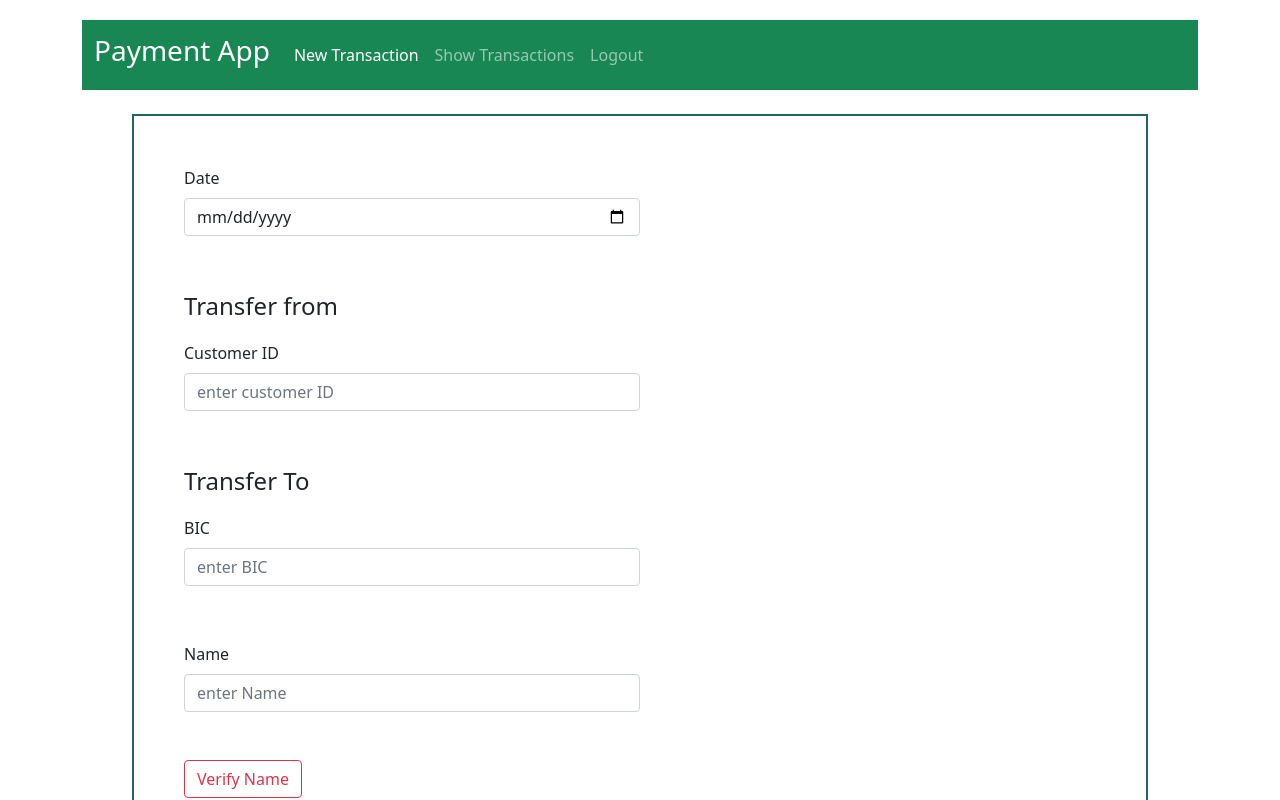
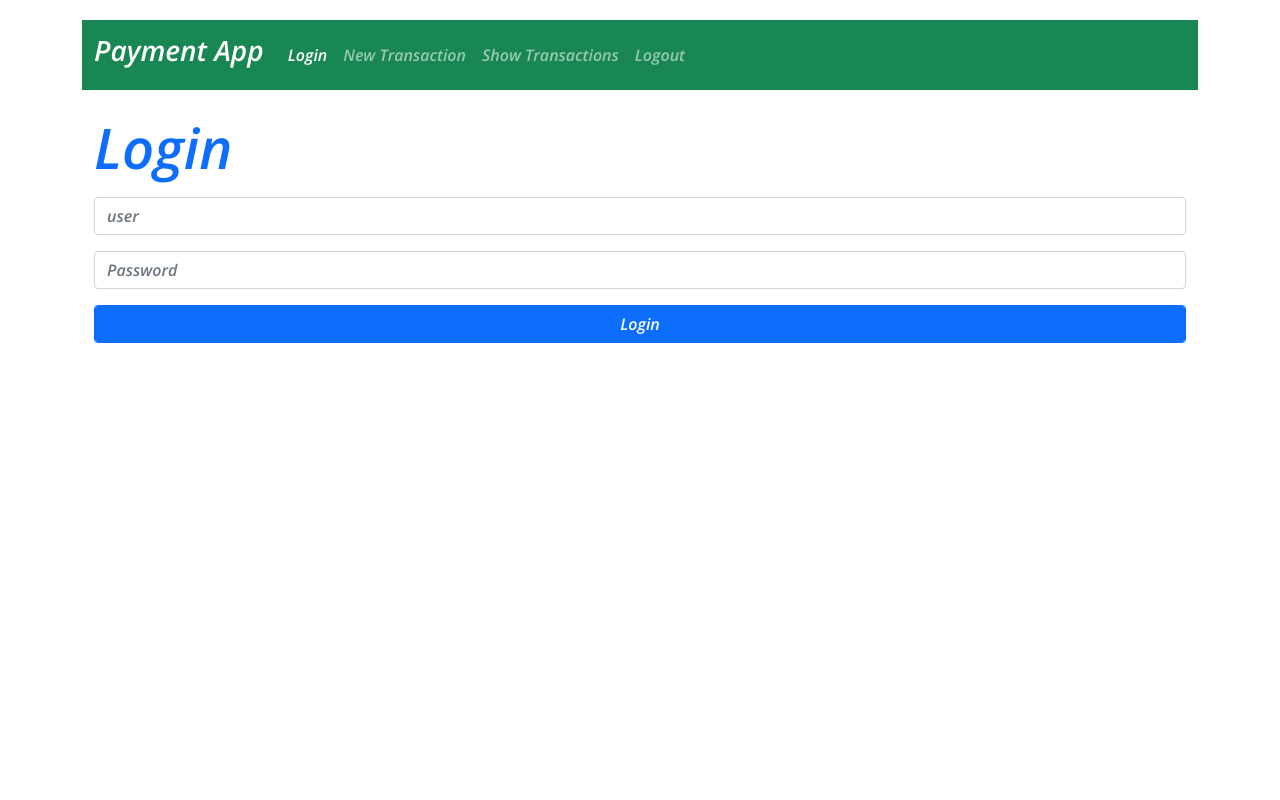
Before and after one commit to SHV2110/Payment_Project_React, a React (Create React App) app in the folder paymentapp/: page / in a window 1280 px wide. Shown: the top 800 px of the page. Built offline with nearby package versions, Linux system fonts and the light colour scheme; no server answers.

Commit message:
Final Commit

```diff
--- a/paymentapp/public/index.html
+++ b/paymentapp/public/index.html
@@ -1,6 +1,9 @@
 <!DOCTYPE html>
 <html lang="en">
   <head>
+    <link rel="preconnect" href="https://fonts.googleapis.com">
+<link rel="preconnect" href="https://fonts.gstatic.com" crossorigin>
+<link href="https://fonts.googleapis.com/css2?family=Open+Sans:ital,wght@1,600;1,700&display=swap" rel="stylesheet">
     <meta charset="utf-8" />
     <link rel="icon" href="%PUBLIC_URL%/favicon.ico" />
     <meta name="viewport" content="width=device-width, initial-scale=1" />
@@ -26,7 +29,8 @@
     -->
     <title>React App</title>
   </head>
-  <body>
+
+  <body style="font-family: 'Open Sans', sans-serif;">
     <noscript>You need to enable JavaScript to run this app.</noscript>
     <div id="root"></div>
     <!--
--- a/paymentapp/src/App.js
+++ b/paymentapp/src/App.js
@@ -7,6 +7,8 @@ import Navbar from './Components/Navbar.js'
 import TransactionHistory from './Components/TransactionHistory.js'
 import {Routes,Route,Link} from 'react-router-dom'
 import Logout from './Components/Logout'
+import './index.css'
+import Login from './Components/Login.js'
 
 function App() {
 
@@ -14,7 +16,8 @@ function App() {
   <Navbar  />
   <br/>
 <Routes>
-    <Route path="/" element={<Form />} />
+    <Route path="/" element={<Login />} />
+    <Route path="/transactionform" element={<Form />} />
     <Route path="showtransactions" element={<TransactionHistory></TransactionHistory>}/>
     <Route path="logout" element={<Logout />} />
 
--- a/paymentapp/src/Components/Form.js
+++ b/paymentapp/src/Components/Form.js
@@ -202,12 +202,12 @@ const Form = (props) =>{
         if (submit==="false")
 
         return <div className="row" style={{marginLeft:50, marginRight:50}} >
-                   <div style={{borderWidth:2,borderColor:"#206466",borderStyle:"solid",padding:50}}>
+                   <div style={{borderWidth:2,borderColor:"#02E6E6",borderStyle:"solid",padding:50}}>
 
                     <div className="col-6" >
                     <form className="row g-3">
                                  <div className="mb-3">
-                                             <label for="customerID" className="form-label">Date</label>
+                                             <label for="Date" className="form-label">Date</label>
                                              <input type="date" required className="form-control" onChange={e=>setTransaction({...transaction,trans_date:e.target.value})} />
                                              <label style={{color:'red'}}>{dateError}</label>
                                  </div>
--- a/paymentapp/src/Components/Login.js
+++ b/paymentapp/src/Components/Login.js
@@ -1,125 +1,78 @@
 import React from 'react';
+import {useNavigate} from 'react-router-dom';
+import { useState, useEffect } from 'react';
+import axios from "axios";
+// use login component
+const Login = () => {
+    const navigate = useNavigate();
+    const [appUser, setAppUser] = useState({
+        user: '',
+        password: ''
+    });
+    useEffect(
+        () => {
+            setAppUser({
+                user: '',
+                password: ''
+            }
+            );
+        }, []);
+    const handleAppUser = (event) => {
+        // console.log(event.target.value);
+        setAppUser({
+            ...appUser,
+            [event.target.name]: event.target.value
+        });
+    };
+    const submitAppUser = (event) => {
+        console.log(appUser.user);
+        console.log(event.target.user);
+        if (appUser.user === "Admin" && appUser.password === "Root") {
 
-import { useHistory } from 'react-router-dom';
+                localStorage.setItem(appUser); // important
+                navigate('/transactionform')
 
-import { useState, useEffect } from 'react';
-
-import axios from "axios";
-
-// use login component
-
-const Login = () => {
-
-    const history = useHistory();
-
-
-
-    const submitAppUser = (event) => {
-
-       console.log("ge")
-
-        axios.post(`http://localhost:8080/login`, event.data)
-
-            .then((response) => {
-
-                console.log("print")
-
-                console.log(response.data);
-
-                localStorage.setItem(event.data); // important
-
-                history.push('/tranactionform');
-
-            }).catch((error) => {
-
-                console.log(error.message)
-
-            });
-
-
-
+         }
         event.preventDefault();
-
     }
-
     return (
-
         <div className="container">
-
             <h1 className="display-4 text-primary">Login</h1>
-
             <div>
-
                 <form className="form form-group form-dark row mt-3" onSubmit={submitAppUser}>
-
                     <div className="mb-3">
-
                         <input
-
                             type="text"
-
                             className="form-control"
-
-                            name="name"
-
+                            name="user"
                             id="user"
-
                             className="form-control mb-3"
-
                             placeholder="user"
-
-
-
-
-
+                            value={appUser.user}
+                            onChange={handleAppUser}
                             required
-
                         />
-
                         <input
-
                             type="password"
-
                             className="form-control"
-
                             name="password"
-
                             id="password"
-
                             className="form-control mb-3"
-
                             placeholder="Password"
-
-
-
-                            />
-
+                            value={appUser.password}
+                            onChange={handleAppUser} />
                         <input
-
                             type="submit"
-
                             id="submit"
-
                             name="submit"
-
                             className="form-control btn btn-primary mb-3"
-
                             value="Login"
-
                             onClick={submitAppUser}
-
                         />
-
                     </div>
-
                 </form>
-
             </div>
-
         </div >
-
     )
-
 }
-
 export default Login;
--- a/paymentapp/src/Components/Navbar.js
+++ b/paymentapp/src/Components/Navbar.js
@@ -3,14 +3,18 @@ import { Link } from 'react-router-dom'
 
 const Navbar=()=>{
 const navbar=
-<nav className="navbar navbar-expand-lg navbar-dark bg-success text-white" style={{height:70,marginTop:20}}>
+<nav className="navbar navbar-expand-lg navbar-dark bg-success text-white" style={{backgroundColor: "#s1BA1A1",height:70,marginTop:20}}>
 <div className="container-fluid">
+
   <a className="navbar-brand"  ><h3>Payment App</h3></a>
 
   <div className="collapse navbar-collapse" id="navbarNavDropdown">
     <ul className="navbar-nav">
+    <li className="nav-item">
+        <Link className="nav-link active" aria-current="page" to="/">Login</Link>
+      </li>
       <li className="nav-item">
-        <Link className="nav-link active" aria-current="page" to="/">New Transaction</Link>
+        <Link className="nav-link " aria-current="page" to="/transactionform">New Transaction</Link>
       </li>
       <li className="nav-item">
         <Link className="nav-link" to="/showtransactions">Show Transactions</Link>
--- a/paymentapp/src/Components/Transaction.js
+++ b/paymentapp/src/Components/Transaction.js
@@ -72,7 +72,7 @@ const Transaction=(props)=>{
     if (props.terror===true  && balance<0){
       return <div><h3 style={{color:'red',textAlign:'center'}}>Transaction failed due to insufficient funds</h3></div>
     }
-    return <div>Hello</div>
+    return <div></div>
       }
 
 export default Transaction;
--- a/paymentapp/src/Components/form.css
+++ b/paymentapp/src/Components/form.css
@@ -1,7 +1,3 @@
 formborder{
     border: 5 solid #206466;
 }
-#infoc:focus {
-    border-color: #22ddcd;
-    box-shadow: inset 0 1px 1px rgba(0, 0, 0, 0.075), 0 0 8px rgba(12, 221, 221, 0.6);
-  }
--- a/paymentapp/src/index.css
+++ b/paymentapp/src/index.css
@@ -1,3 +1,4 @@
+@import url('https://fonts.googleapis.com/css?family=Anton');
 body {
   margin: 0;
   font-family: -apple-system, BlinkMacSystemFont, 'Segoe UI', 'Roboto', 'Oxygen',
```
